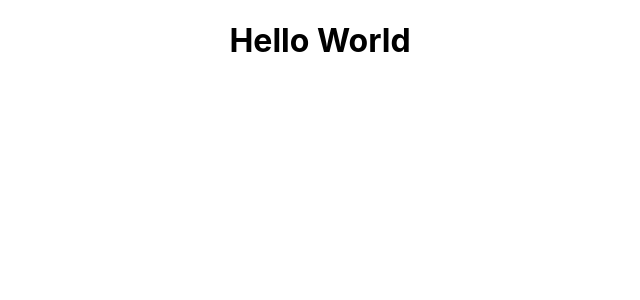
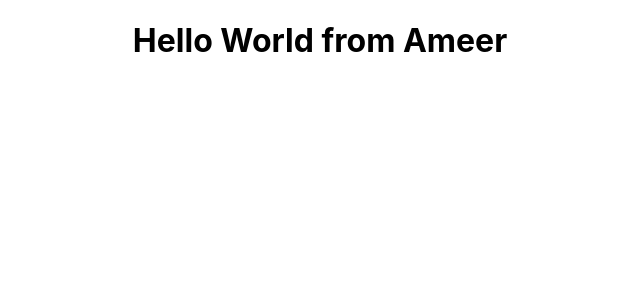
Before and after one commit to AmeerHamzaSajjad/first-project, a React (Create React App) app: page / in a window 1280 px wide. Shown: the top 300 px of the page, without its empty margins (320-960 px from the left). Built offline with nearby package versions, Linux system fonts and the light colour scheme.

Commit message:
add dinner.js file

```diff
--- a/src/App.js
+++ b/src/App.js
@@ -1,9 +1,10 @@
 import './App.css';
+import Dinner from './dinner.js';
 
 function App() {
   return (
     <div className="App">
-      <h1>Hello World</h1>
+      <h1>Hello World from Ameer</h1>
     </div>
   );
 }
--- /dev/null
+++ b/src/dinner.js
@@ -0,0 +1,11 @@
+import React from 'react';
+
+function Dinner(){
+    return(
+        <div>
+            <h1>Today we are serving baryani</h1>
+            <h1>Today we are serving chicken kharai</h1>
+        </div>
+    );
+}
+export default Dinner;
```
